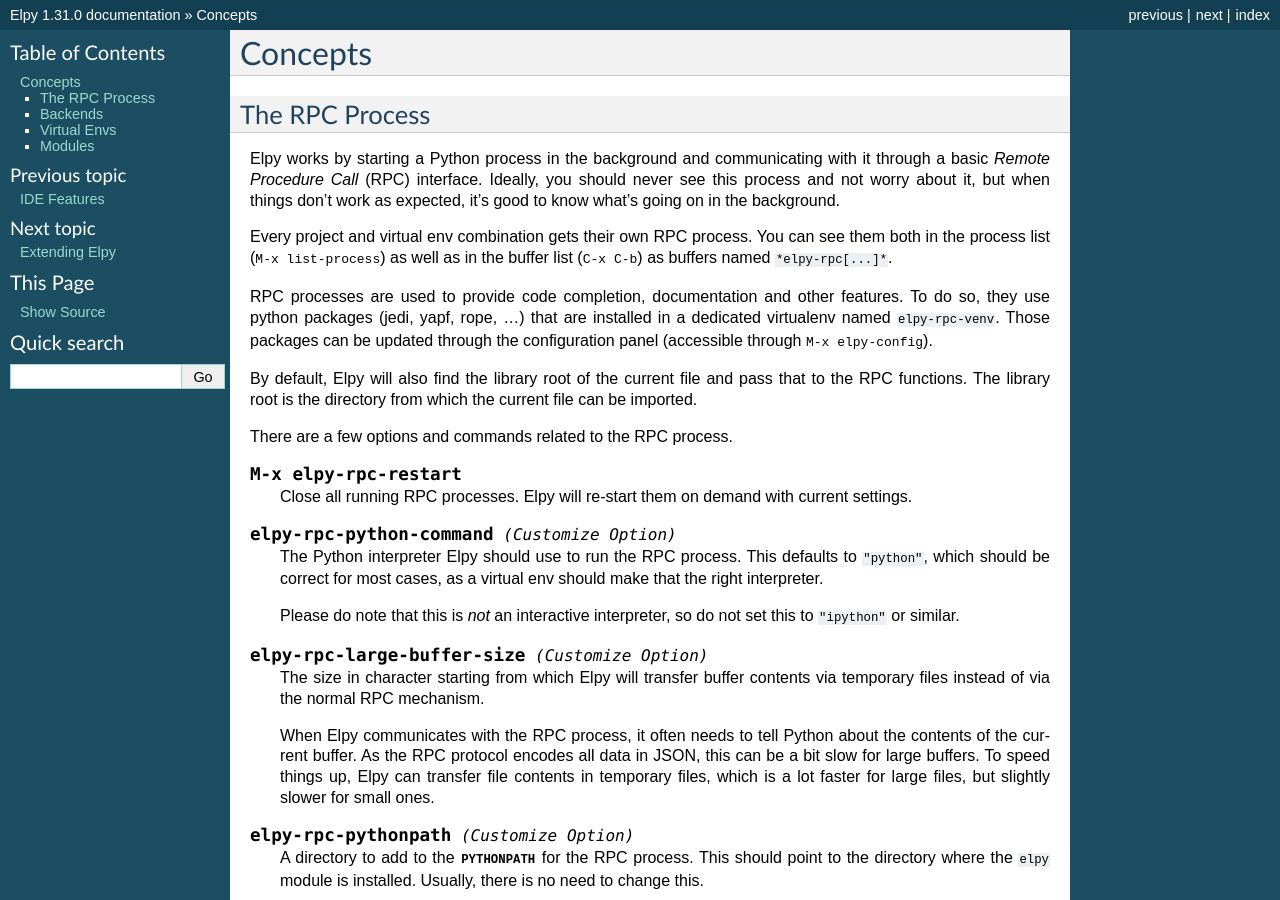
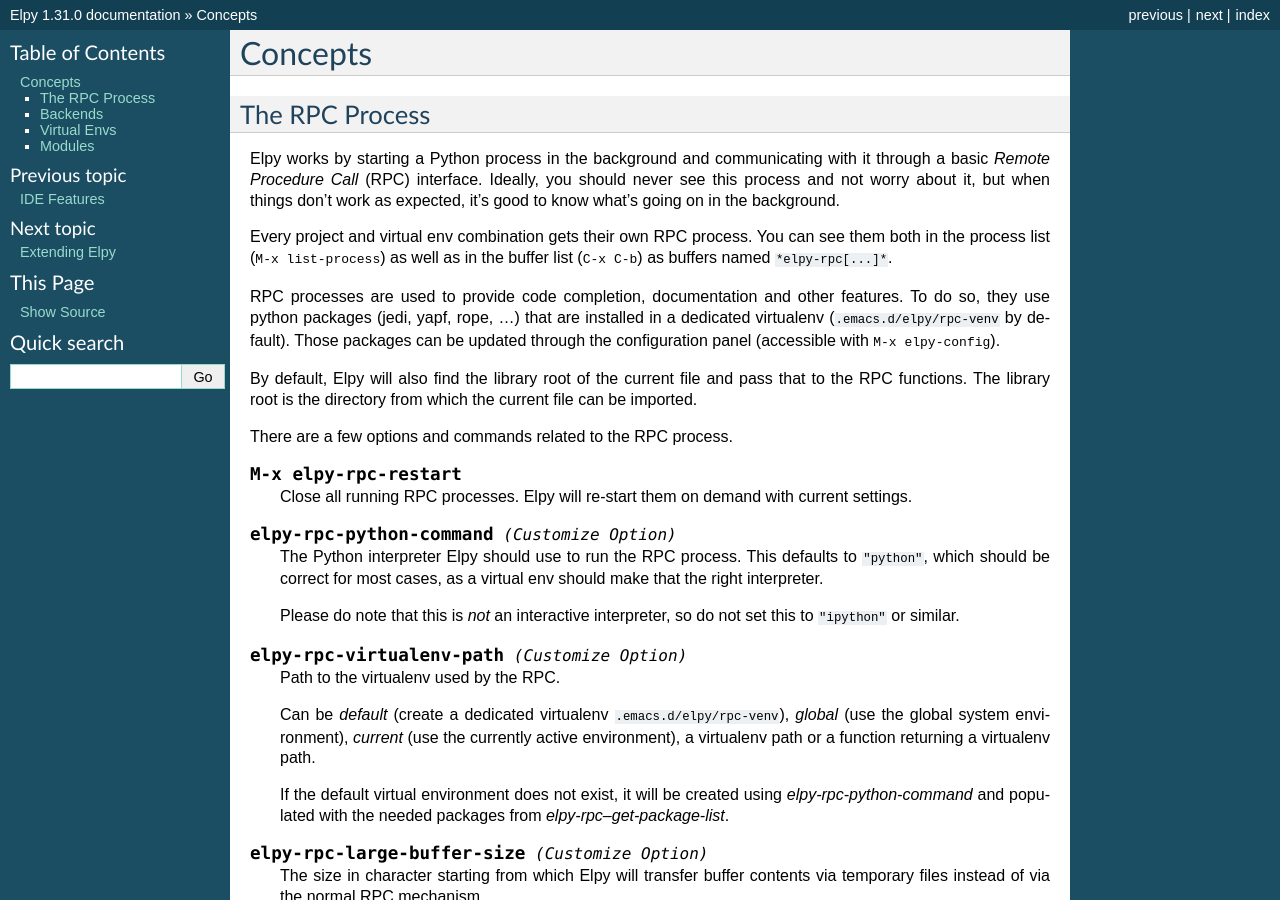
Before and after one commit to jorgenschaefer/elpy, a Sphinx documentation site: the page built from docs/concepts.rst, in a window 1280 px wide and 900 px high. Built offline with Sphinx 7.4.7, drawn with Linux system fonts in a browser that asks for light colours.

Commit message:
Add a variable to customize Elpy's RPC path (#1658)
* Add a variable to customize Elpy's RPC path

* Create the default RPC venv in '.emacs.d/elpy' directory

```diff
--- a/docs/concepts.rst
+++ b/docs/concepts.rst
@@ -19,10 +19,11 @@
 ``*elpy-rpc[...]*``.
 
 RPC processes are used to provide code completion, documentation and
-other features. To do so, they use python packages (jedi, yapf,
-rope, ...) that are installed in a dedicated virtualenv named
-``elpy-rpc-venv``. Those packages can be updated through the
-configuration panel (accessible through :kbd:`M-x elpy-config`).
+other features. To do so, they use python packages (jedi, yapf, rope, ...)
+that are installed in a dedicated virtualenv
+(``.emacs.d/elpy/rpc-venv`` by default). Those packages can be updated
+through the configuration panel (accessible with :kbd:`M-x
+elpy-config`).
 
 By default, Elpy will also find the :index:`library root` of the
 current file and pass that to the RPC functions. The library root is
@@ -43,6 +44,19 @@
 
    Please do note that this is *not* an interactive interpreter, so do
    not set this to ``"ipython"`` or similar.
+
+.. option:: elpy-rpc-virtualenv-path
+
+   Path to the virtualenv used by the RPC.
+
+   Can be `default` (create a dedicated virtualenv
+   ``.emacs.d/elpy/rpc-venv``), `global` (use the global system
+   environment), `current` (use the currently active environment), a
+   virtualenv path or a function returning a virtualenv path.
+
+   If the default virtual environment does not exist, it will be
+   created using `elpy-rpc-python-command` and populated with the
+   needed packages from `elpy-rpc--get-package-list`.
 
 .. option:: elpy-rpc-large-buffer-size
 
```
Also changed, not shown: 7 other files.
